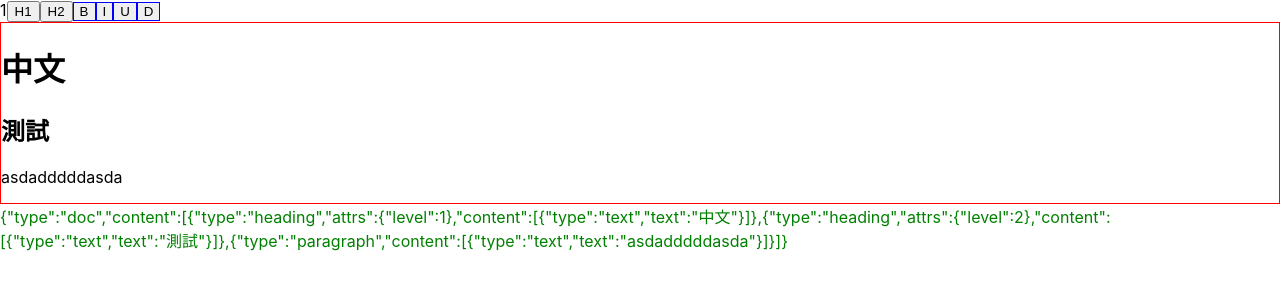
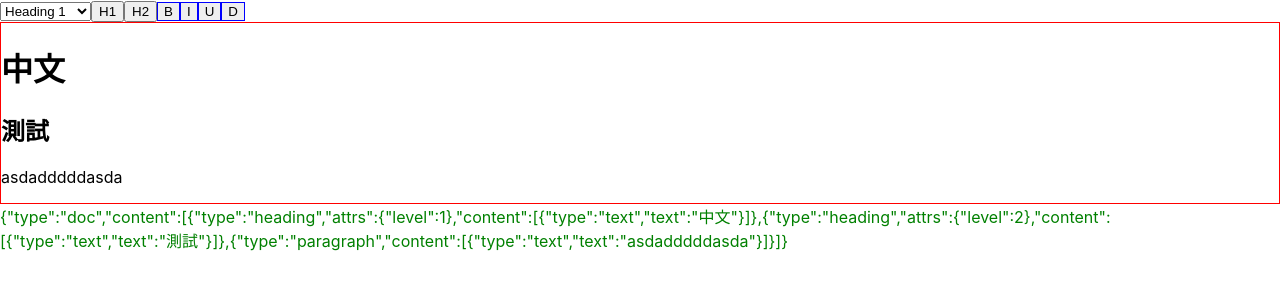
Before and after one commit to YacheLee/react-prosemirror-example, a React (Create React App) app: page / in a window 1280 px wide. Shown: the top 300 px of the page. Built offline with nearby package versions, Linux system fonts and the light colour scheme.

Commit message:
use select to update the heading

```diff
--- a/src/components/RichTextEditor/components/Toolbar/Toolbar.js
+++ b/src/components/RichTextEditor/components/Toolbar/Toolbar.js
@@ -22,7 +22,11 @@ function isHeadingActive(editorView, level){
 }
 
 function getHeadingAttribute(editorView){
-    const {type, attrs} = getTopLevelNode(editorView);
+    const node = getTopLevelNode(editorView);
+    if(!node){
+        return "";
+    }
+    const {type, attrs} = node;
     if(type.name==='heading'){
         return attrs.level;
     }
@@ -34,7 +38,28 @@ function Toolbar() {
 
     return (
         <div>
-            <span>{getHeadingAttribute(editorView)}</span>
+            <select value={getHeadingAttribute(editorView)} readOnly={true} onChange={(e)=>{
+                e.preventDefault();
+                editorView.focus();
+                const schema = getSchema(editorView);
+
+                let command;
+                if(e.target.value===''){
+                    command = setBlockType(schema.nodes.paragraph);
+                }
+                else{
+                    command = setBlockType(schema.nodes.heading, {level: e.target.value});
+                }
+                command(editorView.state, editorView.dispatch);
+            }}>
+                <option value="">Normal text</option>
+                <option value={1}>Heading 1</option>
+                <option value={2}>Heading 2</option>
+                <option value={3}>Heading 3</option>
+                <option value={4}>Heading 4</option>
+                <option value={5}>Heading 5</option>
+                <option value={6}>Heading 6</option>
+            </select>
             <button style={{border: `solid ${getHeadingAttribute(editorView)} ${isHeadingActive(editorView, 1) ? "5px" : "1px"} blue`}} onClick={(e)=>{
                 e.preventDefault();
                 editorView.focus();
```
